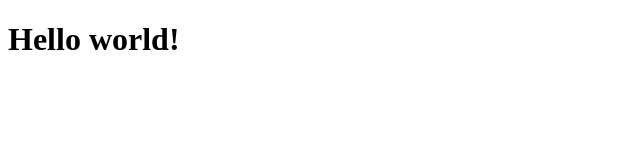
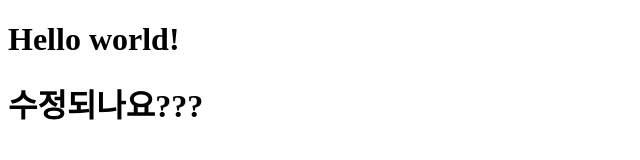
Before and after one commit to sangeon6248/sangeon, a plain HTML site: page index.html in a window 1280 px wide. Shown: the whole page, without its empty margins (0-640 px from the left). Drawn offline with Linux system fonts and the light colour scheme.

Commit message:
secondcommit

```diff
--- a/index.html
+++ b/index.html
@@ -10,7 +10,9 @@
 <body>
     <h1>
         Hello world!
+
     </h1>
+    <h1>수정되나요???</h1>
 
 
     <script src="main.js"></script>
```
